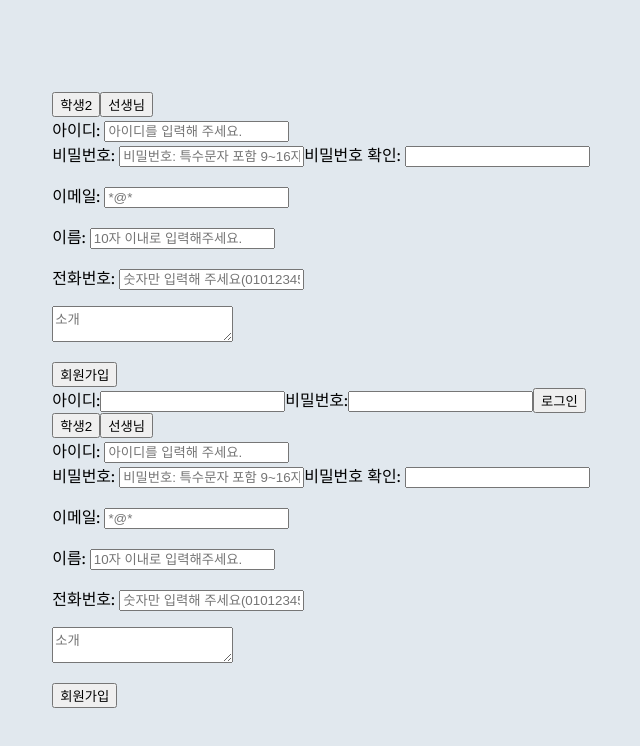
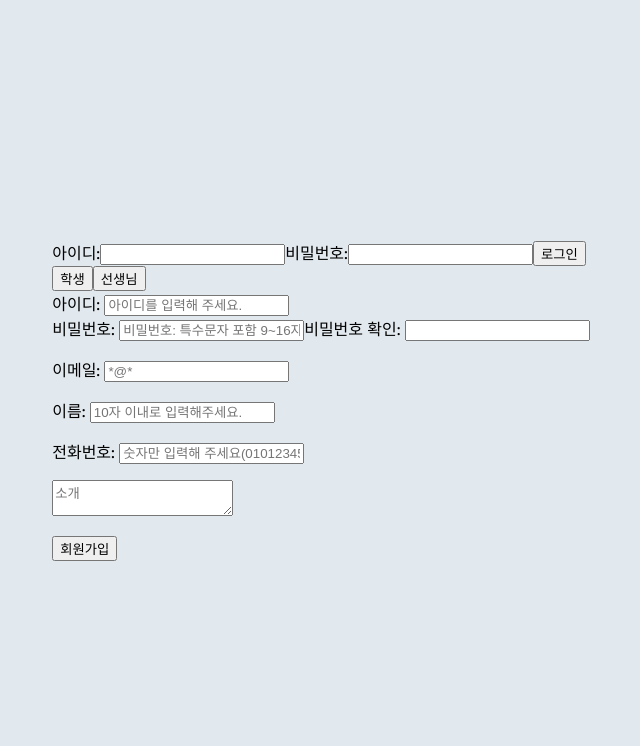
Before and after one commit to qor4/Learners-High, a React (Create React App) app in the folder frontend/: page /join in a window 1280 px wide. Shown: the top 746 px of the page, without its empty margins (319-959 px from the left). Built offline with nearby package versions, Linux system fonts and the light colour scheme.

Commit message:
[FE] Refactor: class 수정

```diff
--- a/frontend/src/App.js
+++ b/frontend/src/App.js
@@ -10,7 +10,7 @@ import UserLogIn from './components/auth/UserLogIn';
 
 import FormStructor from './pages/LogInSignUpPage';
 
-import ClassJoinPage from './pages/ClassJoinPage'
+import ClassJoinPage from './pages/class/ClassJoinPage'
 
 
 // test용
@@ -21,7 +21,6 @@ function App() {
     <div className="App">
 
     {/* <FormStructor/> */}
-    <UserJoin/>
     {/* <TeacherJobItem/> */}
     {/* <UserJoinTeacherJob/>
     <UserJoinTeacherEdu/> */}
--- a/frontend/src/components/auth/UserJoin.js
+++ b/frontend/src/components/auth/UserJoin.js
@@ -1,6 +1,12 @@
 import React, {useState, useEffect} from "react";
+
 import axios from 'axios'
 import { url } from "../../api/APIPath";
+import { useNavigate } from 'react-router-dom';
+
+import UserJoinTeacherJob from "./UserJoinTeacherJob"
+import UserJoinTeacherEdu from "./UserJoinTeacherEdu"
+
 
 const UserJoin = () => {
   const [userType,setUserType] = useState('S')
@@ -226,6 +232,7 @@ const UserJoin = () => {
         .then(res=> {
           if(res.data.resultCode === 0) {
             alert("회원가입 성공")
+
           }
         })
       } else {
@@ -234,46 +241,27 @@ const UserJoin = () => {
   }
 
   const userTypeChangeS = (e) => {
-    if (userType === 'T') {
-      setUserType(e.currentTarget.value)
+    if (userType !== 'S') {
+      setUserType("S")
     }
   }
   const userTypeChangeT = (e) => {
-    if (userType === 'S') {
-      setUserType(e.currentTarget.value)
+    if (userType !== 'T') {
+      setUserType("T")
     }
   }
-
   return (
+    <>
     <form onSubmit={e => e.preventDefault()}>
       <div>
         <button className="student" onClick={userTypeChangeS} value="S">
-          학생2
+          학생
         </button>
-        <button className="teacher" onClick={userTypeChangeT}>
+        <button className="teacher" onClick={userTypeChangeT} value="T">
           선생님
         </button>
-
       </div>
 
-      {/* <div>
-        <label htmlFor="student">학생</label>
-        <input type="radio"
-        id="student"
-        name="student"
-        value="S"
-        checked={userType.current==="S"}
-        onChange={userTypeChange}
-        />
-        <label htmlFor="teacher">선생님</label>
-        <input type="radio"
-        id="teacher"
-        name="teacher"
-        value="T"
-        checked={userType.current==="T"}
-        onChange={userTypeChange}
-        />
-      </div> */}
       <div>
         <div>
           <label htmlFor="userId">아이디: </label>
@@ -360,8 +348,14 @@ const UserJoin = () => {
       <button onClick={signUp}>회원가입</button>
     </form>
 
-    // 여기서 userType이 "T"면,
+    {/* 여기서 userType이 "T"면,  */}
+    {
+      userType==='T' ? (
+        [<UserJoinTeacherJob key="0"></UserJoinTeacherJob>,
+        <UserJoinTeacherEdu key="1"></UserJoinTeacherEdu>]
+      ) : null
+    }
+    </>
   )
-
 }
 export default UserJoin;
--- a/frontend/src/components/auth/UserJoinTeacherEdu.js
+++ b/frontend/src/components/auth/UserJoinTeacherEdu.js
@@ -5,7 +5,7 @@ import { url } from "../../api/APIPath";
 
 const UserJoinTeacherEdu = (props) => {
     const nextId = useRef(1)
-    const userNo = useSelector(state => state.user.userNo)
+    const userNo = useSelector(state => state.user.userNo) || props.userNo
     const initialState = [
         {
             id: nextId-1,
@@ -60,7 +60,7 @@ const UserJoinTeacherEdu = (props) => {
     const postTeacherEdu = () => {
         // 데이터를 [id: id, {data들} // or {id: userId, ... 이렇게?}]
         eduInputList.map((item) => (
-            axios.post(`${url}/user/join/du`,
+            axios.post(`${url}/user/join/edu`,
             item,
             {headers: {"Content-Type": 'application/json'}}
             )
--- a/frontend/src/components/auth/UserJoinTeacherJob.js
+++ b/frontend/src/components/auth/UserJoinTeacherJob.js
@@ -5,7 +5,7 @@ import { url } from "../../api/APIPath";
 
 const UserJoinTeacherJob = (props) => {
     const nextId = useRef(1)
-    const userNo = useSelector(state => state.user.userNo)
+    const userNo = useSelector(state => state.user.userNo) || props.userNo
     const initialState = [
         {
             id: nextId-1,
--- a/frontend/src/components/auth/UserLogIn.js
+++ b/frontend/src/components/auth/UserLogIn.js
@@ -6,7 +6,6 @@ import { useDispatch, useSelector } from "react-redux";
 
 const UserLogIn = () => {
     const user = useSelector((state)=> state.user)
-    console.log(user)
     const [logInForm, setLogInForm] = useState({
         userId: '',
         userPassword: ''
--- a/frontend/src/components/class/ClassJoin.js
+++ b/frontend/src/components/class/ClassJoin.js
@@ -10,21 +10,21 @@ import { url } from "../../api/APIPath";
 import axios from "axios";
 
 const ClassJoin = () => {
+    const userNo = useSelector(state=>state.user.userNo)
     const [classCode, setclassCode] = useState("");
-    const [subjectName, setSubjectName] = useState("");
     const [classThumbnailImg, setThumbnail] = useState(null);
     const [classThumbnailInfo, setClassIntro] = useState("");
     const [classInfo, setClassInfo] = useState("");
 
     // const [totalStudent, setTotalStudent] = useState(0) : 총 학생 수는 백엔드에서 처리함.
 
+    const [subjectName, setSubjectName] = useState("");
     const [searchResults, setSearchResults] = useState([]);
     const [searchClicked, setSearchClicked] = useState(false);
 
     const [maxStudent, setMaxStudent] = useState(0);
     const [classPrice, setClassPrice] = useState(0);
 
-    const userNo = useSelector(state=>state.user.userNo)
 
     // API가 완료되면 밑에 것들로 바꿀 것.
     const subjectData = ["프로게이밍", "프로그래밍", "국어", "한국사"]; // 백엔드 요청해서 과목 분류 싹 받기.
--- a/frontend/src/components/class/ClassRoundDetailItem.js
+++ b/frontend/src/components/class/ClassRoundItem.js
@@ -2,7 +2,7 @@
 
 import { useState } from "react";
 
-const ClassRoundDetailItem = (props) => {
+const ClassRoundItem = (props) => {
     const [classRoundTitle, setClassRoundTitle] = useState("");
     const [classRoundFile, setClassRoundFile] = useState("");
 
@@ -43,4 +43,4 @@ const ClassRoundDetailItem = (props) => {
     );
 };
 
-export default ClassRoundDetailItem;
+export default ClassRoundItem;
--- /dev/null
+++ b/frontend/src/hooks/useAxios.jsx
@@ -0,0 +1 @@
+import axios from "axios";
--- a/frontend/src/pages/ClassJoinPage.js
+++ b/frontend/src/pages/class/ClassJoinPage.js
@@ -1,7 +1,7 @@
 // 강의 개설 페이지
-import ClassJoin from "../components/class/ClassJoin";
-import ClassDetails from "../components/class/ClassDetails";
-import { useState } from "react";
+import ClassJoin from "../../components/class/ClassJoin";
+import ClassJoinRound from "../../components/class/ClassJoinRoundList";
+// import { useState } from "react";
 
 const ClassJoinPage = () => {
     return (
@@ -10,7 +10,7 @@ const ClassJoinPage = () => {
             <ClassJoin />
 
             <hr />
-            <ClassDetails />
+            <ClassJoinRound />
         </div>
     );
 };
```
Also changed, not shown: frontend/src/components/class/ClassJoinRound.js (renamed from frontend/src/components/class/ClassDetails.js), frontend/src/pages/user/MainPage.js (renamed from frontend/src/pages/MainPage.js), frontend/src/pages/user/TeacherMyPagePage.jsx (renamed from frontend/src/pages/TeacherMyPagePage.jsx).
